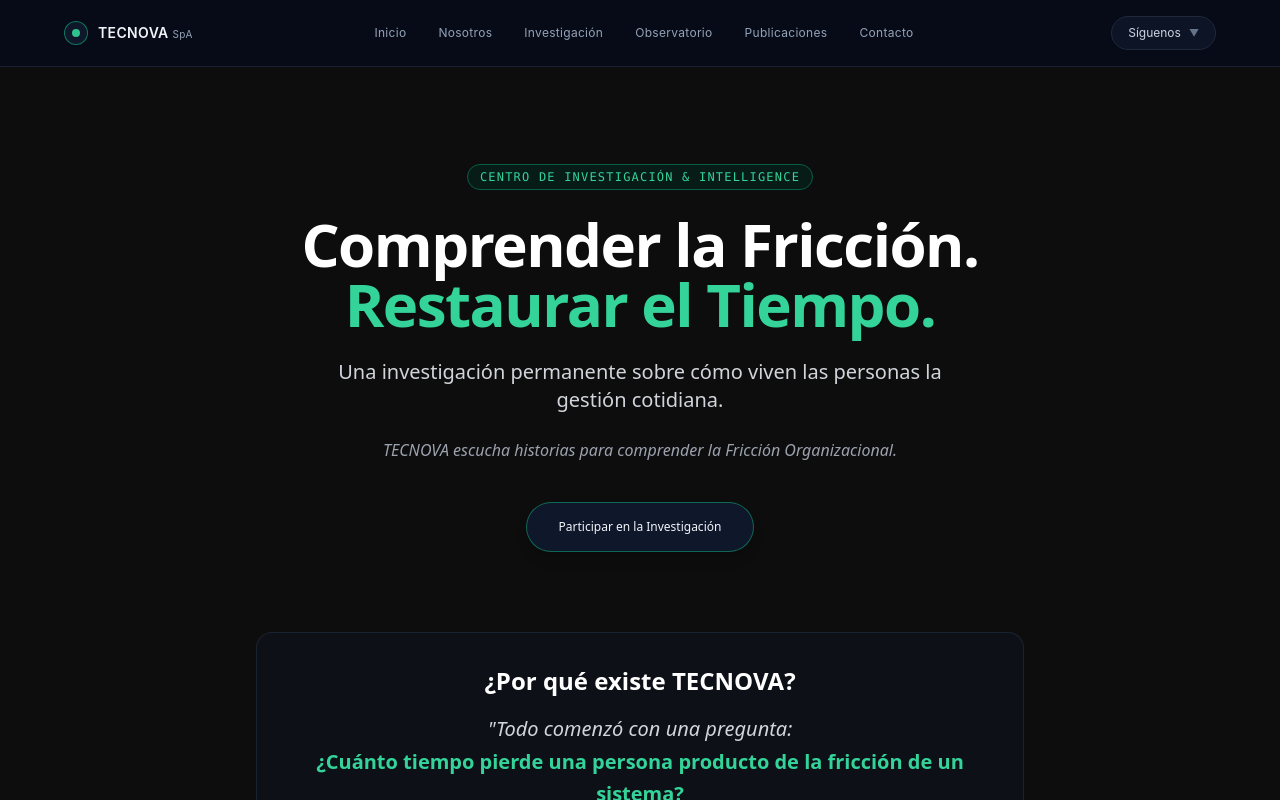
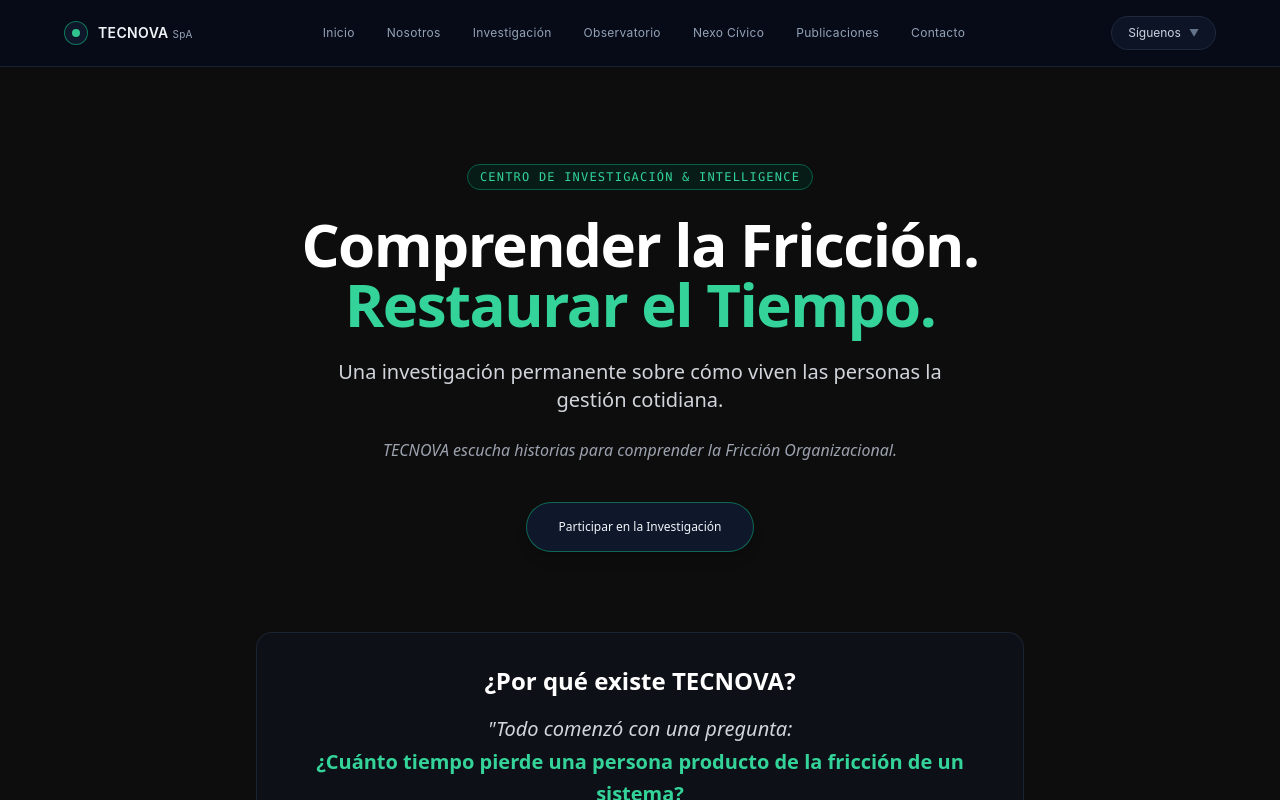
Before and after one commit to tecnova1/tecnova-platform, a Next.js app: page / in a window 1280 px wide. Shown: the top 800 px of the page. Built offline with nearby package versions, Linux system fonts and the light colour scheme.

Commit message:
fix: expose Nexo Cívico in production navigation

```diff
--- a/components/layout/Header.tsx
+++ b/components/layout/Header.tsx
@@ -14,6 +14,7 @@ export const Header = () => {
     { label: 'Nosotros', href: '/nosotros' },
     { label: 'Investigación', href: '/investigacion' },
     { label: 'Observatorio', href: '/observatorio' },
+    { label: 'Nexo Cívico', href: '/nexo' },
     { label: 'Publicaciones', href: '/publicaciones' },
     { label: 'Contacto', href: '/contacto' },
   ];
```
